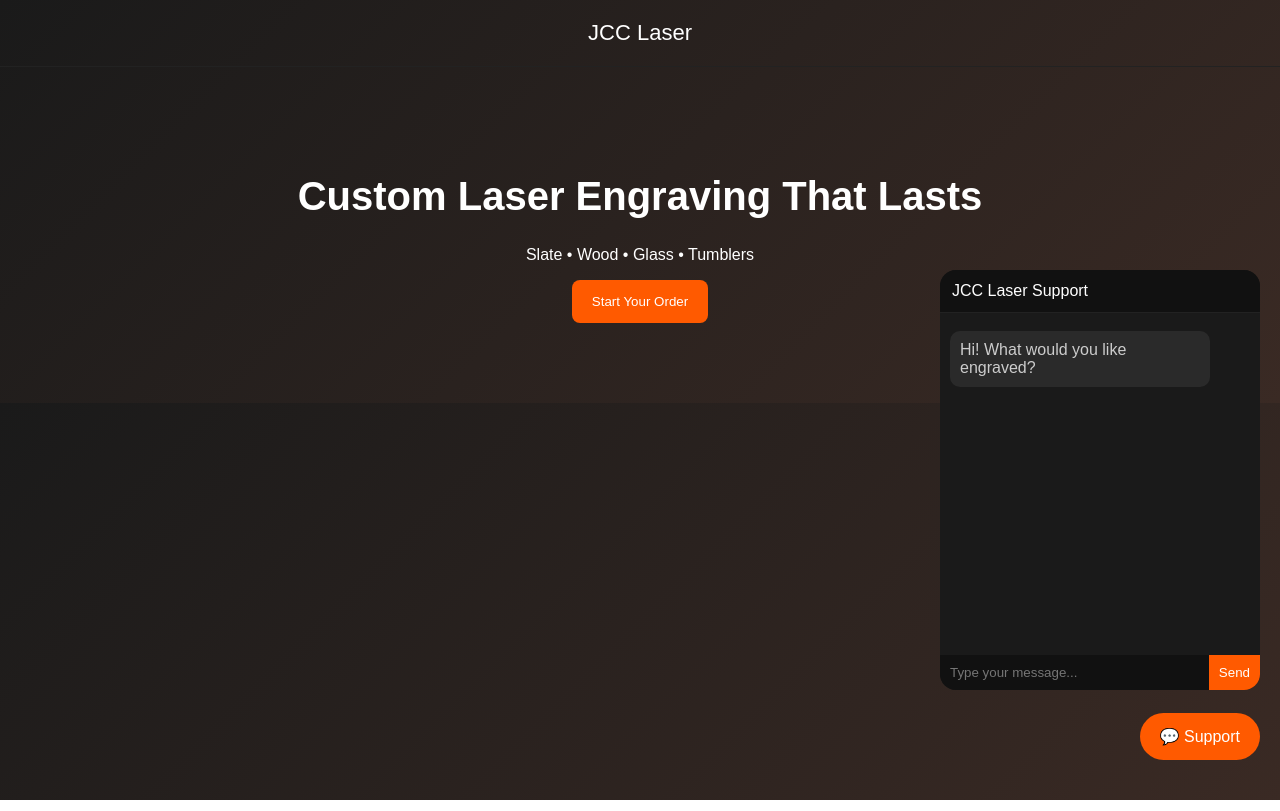
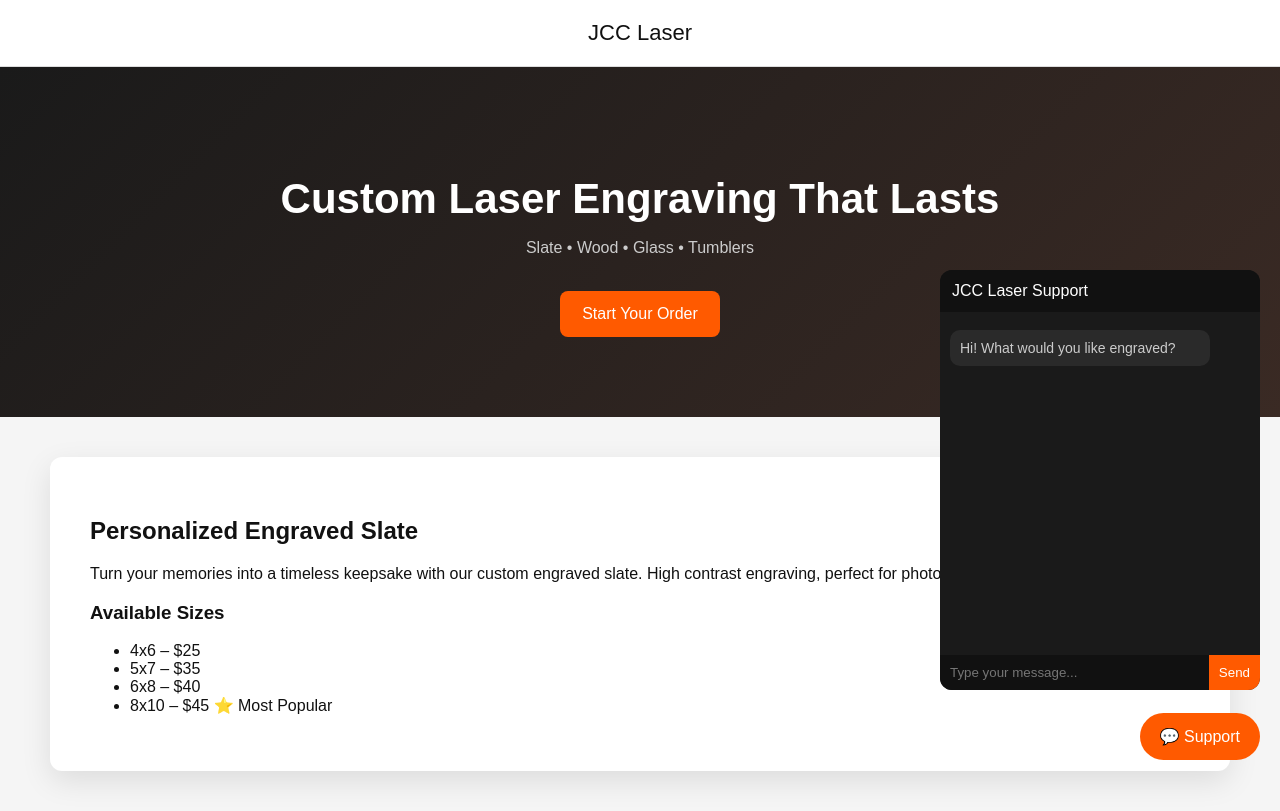
Before and after one commit to allforbux420-beep/jcc-lazer-app, a website: page public/index.html in a window 1280 px wide. Both pictures are taken after a click on the button "Start Your Order". Drawn offline with Linux system fonts and the light colour scheme.

Commit message:
Update index.html

```diff
--- a/public/index.html
+++ b/public/index.html
@@ -5,11 +5,15 @@
 <title>JCC Laser</title>
 
 <style>
+
+/* =========================
+   BASE
+========================= */
 body {
     margin:0;
     font-family:Arial, sans-serif;
-    background: linear-gradient(135deg,#1a1a1a,#3a2a24);
-    color:#fff;
+    background:#f5f5f5;
+    color:#111;
 }
 
 /* HEADER */
@@ -17,110 +21,138 @@ body {
     text-align:center;
     padding:20px;
     font-size:22px;
-    border-bottom:1px solid #222;
+    background:#fff;
+    border-bottom:1px solid #ddd;
 }
 
-/* HERO */
+/* HERO (DARK ONLY HERE) */
 .hero {
+    background: linear-gradient(135deg,#1a1a1a,#3a2a24);
+    color:#fff;
+    padding:80px 20px;
     text-align:center;
-    padding:80px 20px;
 }
 
 .hero h1 {
-    font-size:40px;
+    font-size:42px;
+    margin-bottom:10px;
+}
+
+.hero p {
+    color:#ccc;
 }
 
 .btn {
     background:#ff5a00;
-    padding:14px 20px;
+    padding:14px 22px;
     border:none;
     border-radius:8px;
     color:#fff;
     cursor:pointer;
+    font-size:16px;
 }
 
 /* =========================
-   CHAT
+   CLEAN CONTENT SECTION
 ========================= */
+.section {
+    background:#fff;
+    padding:40px;
+    border-radius:12px;
+    margin:40px auto;
+    max-width:1100px;
+    box-shadow:0 10px 30px rgba(0,0,0,0.1);
+}
 
+/* =========================
+   CHAT (FORCED FIX)
+========================= */
 #chatToggle {
-    position: fixed;
-    bottom: 40px;
-    right: 20px;
-    background: #ff5a00;
-    padding: 14px 20px;
-    border-radius: 50px;
-    cursor: pointer;
-    z-index: 9999;
+    position:fixed;
+    bottom:40px;
+    right:20px;
+    background:#ff5a00;
+    color:#fff;
+    padding:14px 20px;
+    border-radius:50px;
+    cursor:pointer;
+    z-index:999999;
 }
 
 #chatBox {
-    position: fixed;
-    bottom: 110px;
-    right: 20px;
-    width: 320px;
-    height: 420px;
-    background: #1a1a1a;
-    border-radius: 16px;
-    display: none;
-    flex-direction: column;
-    overflow: hidden;
-    z-index: 9999;
+    position:fixed;
+    bottom:110px;
+    right:20px;
+    width:320px;
+    height:420px;
+    background:#1a1a1a;
+    border-radius:12px;
+    display:none;
+    flex-direction:column;
+    overflow:hidden;
+    z-index:999999;
 }
 
-/* HEADER */
+/* CHAT */
 .chat-header {
-    padding: 12px;
-    background: #111;
-    border-bottom: 1px solid #222;
+    padding:12px;
+    background:#111;
+    color:#fff;
 }
 
-/* BODY */
 .chat-body {
-    flex: 1;
-    padding: 10px;
-    overflow-y: auto;
+    flex:1;
+    padding:10px;
+    overflow-y:auto;
+    font-size:14px;
 }
 
-/* MESSAGES */
 .message {
-    margin: 8px 0;
-    padding: 10px;
-    border-radius: 10px;
-    max-width: 80%;
+    margin:8px 0;
+    padding:10px;
+    border-radius:10px;
+    max-width:80%;
 }
 
 .bot {
-    background: #2a2a2a;
-    color: #ccc;
+    background:#2a2a2a;
+    color:#ccc;
 }
 
 .user {
-    margin-left: auto;
-    background: #ff5a00;
-    color: #fff;
-    text-align: right;
+    margin-left:auto;
+    background:#ff5a00;
+    color:#fff;
 }
 
 /* INPUT */
 .chat-input {
-    display: flex;
+    display:flex;
 }
 
 .chat-input input {
-    flex: 1;
-    padding: 10px;
-    border: none;
-    background: #111;
-    color: #fff;
+    flex:1;
+    padding:10px;
+    border:none;
+    background:#111;
+    color:#fff;
 }
 
 .chat-input button {
-    background: #ff5a00;
-    border: none;
-    color: #fff;
-    padding: 10px;
+    background:#ff5a00;
+    border:none;
+    color:#fff;
+    padding:10px;
 }
+
+/* MOBILE */
+@media (max-width:768px){
+    #chatBox {
+        width:95%;
+        right:10px;
+    }
+}
+
 </style>
 </head>
 
@@ -131,19 +163,36 @@ body {
 <div class="hero">
     <h1>Custom Laser Engraving That Lasts</h1>
     <p>Slate • Wood • Glass • Tumblers</p>
+    <br>
     <button class="btn" onclick="startOrder()">Start Your Order</button>
 </div>
 
-<!-- CHAT -->
+<!-- CLEAN PRODUCT SECTION -->
+<div class="section">
+    <h2>Personalized Engraved Slate</h2>
+    <p>
+        Turn your memories into a timeless keepsake with our custom engraved slate.
+        High contrast engraving, perfect for photos, names, and meaningful designs.
+    </p>
+
+    <h3>Available Sizes</h3>
+    <ul>
+        <li>4x6 – $25</li>
+        <li>5x7 – $35</li>
+        <li>6x8 – $40</li>
+        <li>8x10 – $45 ⭐ Most Popular</li>
+    </ul>
+</div>
+
+<!-- CHAT BUTTON -->
 <div id="chatToggle">💬 Support</div>
 
+<!-- CHAT BOX -->
 <div id="chatBox">
     <div class="chat-header">JCC Laser Support</div>
 
     <div class="chat-body" id="chat">
-        <div class="message bot">
-            Hi! What would you like engraved?
-        </div>
+        <div class="message bot">Hi! What would you like engraved?</div>
     </div>
 
     <div class="chat-input">
@@ -160,20 +209,21 @@ const box = document.getElementById("chatBox");
 const chat = document.getElementById("chat");
 const input = document.getElementById("input");
 
+/* TOGGLE */
 toggle.onclick = () => {
-    box.style.display = box.style.display === "flex" ? "none" : "flex";
+    box.style.display = box.style.display==="flex"?"none":"flex";
 };
 
 function startOrder(){
-    box.style.display = "flex";
+    box.style.display="flex";
 }
 
+/* CHAT FLOW */
 function send(){
     let text = input.value.trim();
     if(!text) return;
 
-    input.value = "";
-
+    input.value="";
     chat.innerHTML += `<div class="message user">${text}</div>`;
     chat.scrollTop = chat.scrollHeight;
 
@@ -186,13 +236,6 @@ function send(){
     if(!order.size){
         order.size = text;
         order.price = text.includes("8") ? 45 : 25;
-
-        chat.innerHTML += `<div class="message bot">What would you like engraved?</div>`;
-        return;
-    }
-
-    if(!order.design){
-        order.design = text;
         chat.innerHTML += `<div class="message bot">What name should we put?</div>`;
         return;
     }
@@ -212,18 +255,28 @@ function send(){
     }
 }
 
+/* CHECKOUT */
 function checkout(){
-    fetch("/create-checkout-session", {
-        method: "POST",
-        headers: {
-            "Content-Type": "application/json"
-        },
+    fetch("/create-checkout-session",{
+        method:"POST",
+        headers:{ "Content-Type":"application/json" },
         body: JSON.stringify(order)
     })
-    .then(res => res.json())
-    .then(data => {
+    .then(res=>res.json())
+    .then(data=>{
         window.location = data.url;
     });
+}
+
+/* SUCCESS / CANCEL */
+const params = new URLSearchParams(window.location.search);
+
+if (params.get("success")) {
+    chat.innerHTML += `<div class="message bot">✅ Payment received! Your order is in production.</div>`;
+}
+
+if (params.get("cancel")) {
+    chat.innerHTML += `<div class="message bot">❌ Checkout canceled. Want to continue?</div>`;
 }
 </script>
 
```
